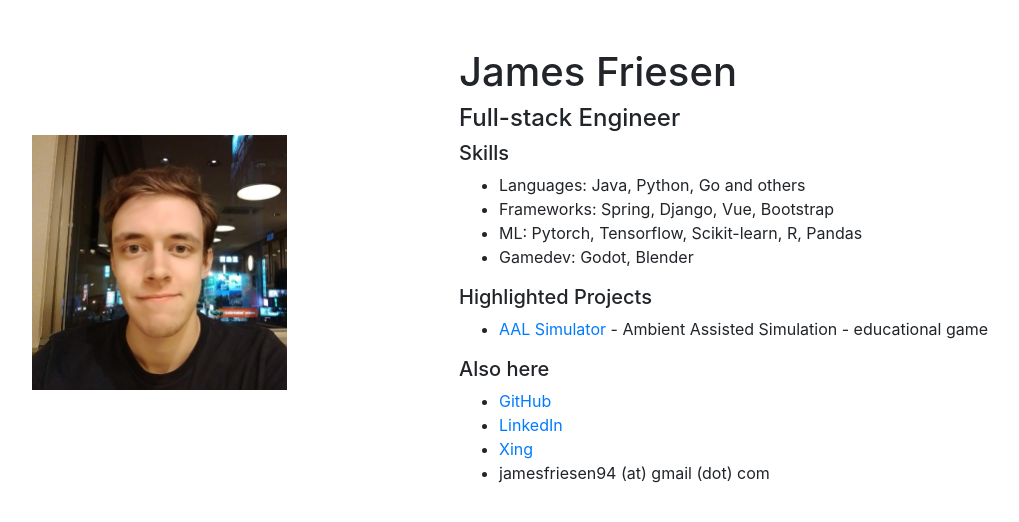
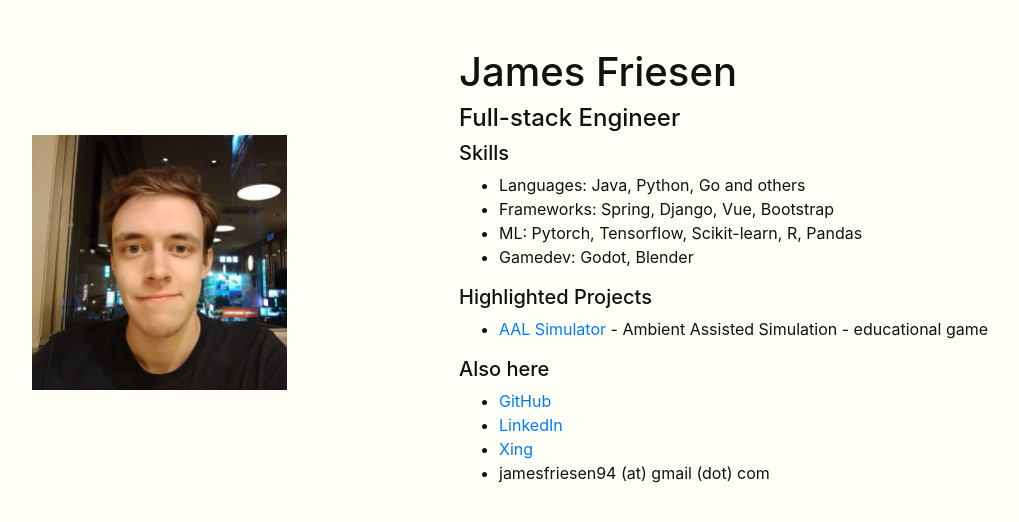
Before and after one commit to Nickerchen/Nickerchen.github.io, a plain HTML site: page index.html in a window 1280 px wide. Shown: the whole page, without its empty margins (196-1215 px from the left). Drawn offline with nearby package versions, Linux system fonts and the light colour scheme.

Commit message:
Use off-white, off-black

```diff
--- a/static/style.css
+++ b/static/style.css
@@ -1,3 +1,8 @@
+body {
+  background-color: #fffff8;
+  color: #111111;
+}
+
 img {
     max-width: 256px;
     margin: auto;
```
